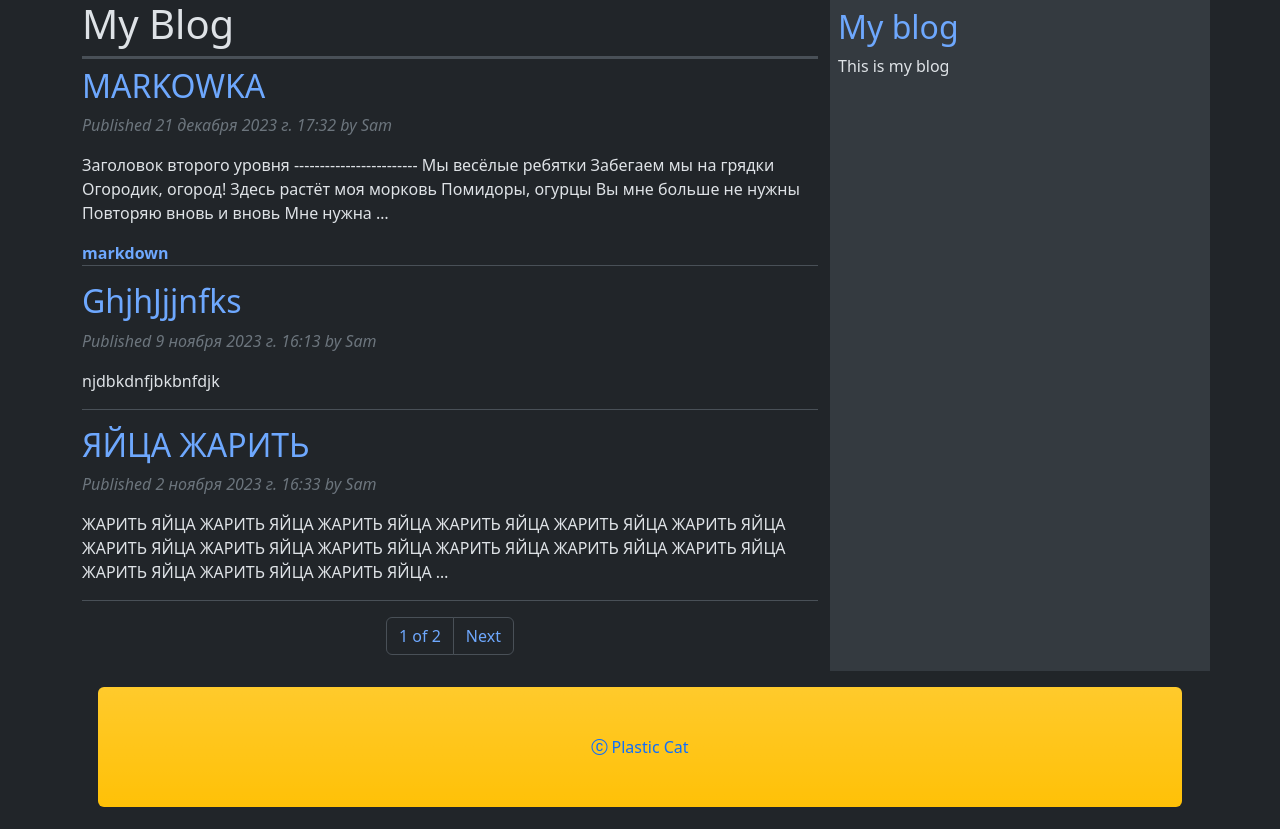
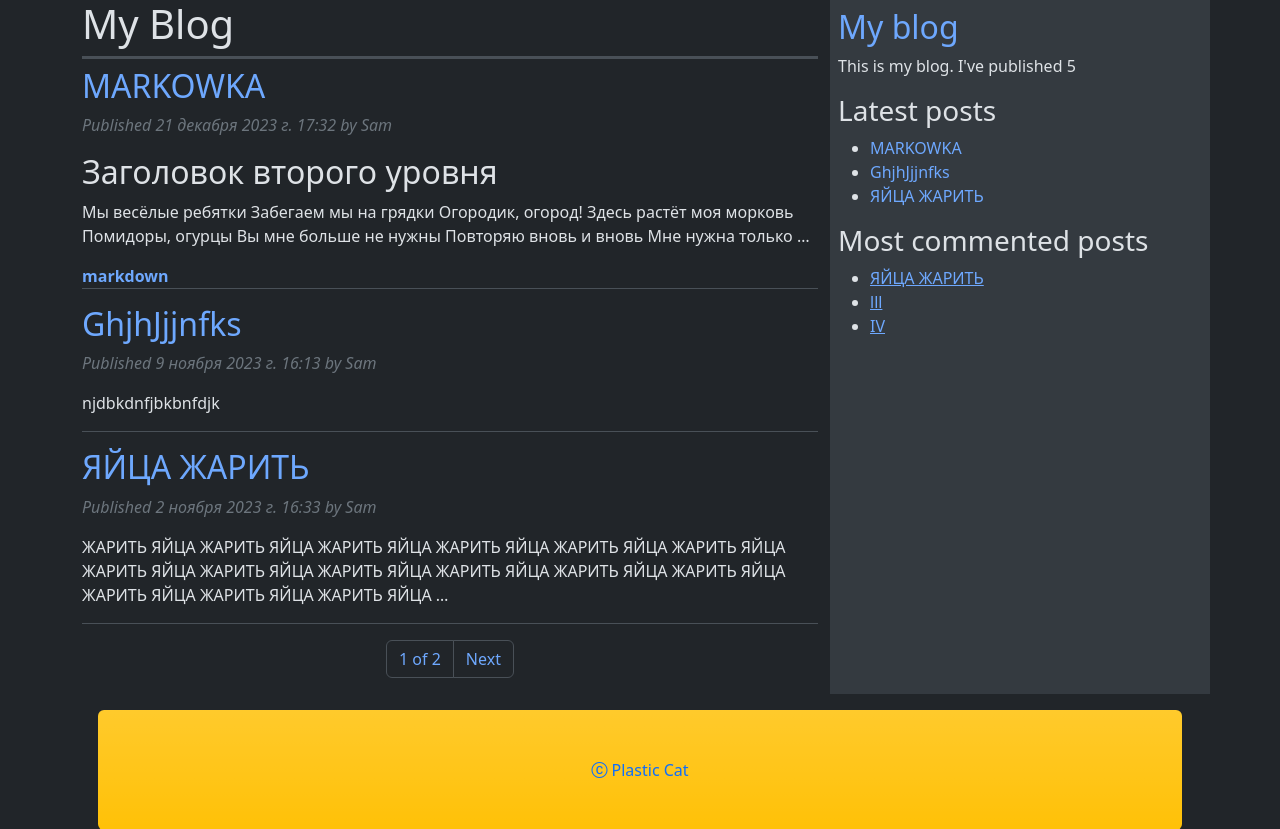
Before and after one commit to SimonSok96/python_web_blog, a Django app: page /blog/ in a window 1280 px wide. Shown: the top 829 px of the page. Before the commit the page ends 807 px from the top, so only its background shows below. Run offline with Django 4.2, Linux system fonts and the light colour scheme; data comes from the database, SQL or seed files in the repository; both versions use the stored data as it was after the commit; parts of the project's set-up code (start-up, migrations or seed data) failed here and were passed over.

Commit message:
Costum tags

```diff
--- a/blog/templates/blog/base.html
+++ b/blog/templates/blog/base.html
@@ -1,4 +1,5 @@
 {% load static %}
+{% load blog_tags %}
 <!DOCTYPE html>
 <html lang="en" data-bs-theme="dark">
 <head>
@@ -17,7 +18,18 @@
             </div>
             <div class="col-md-4 p-2 bg-body-secondary" id="sidebar">
                 <h2><a href="{% url 'blog:post_list' %}" class="text-decoration-none">My blog</a></h2>
-                <p>This is my blog</p>
+                <p>This is my blog. I've published {% total_posts %}</p>
+                <h3>Latest posts</h3>
+                {% show_latest_posts 3 %}
+                <h3>Most commented posts</h3>
+                {% get_most_commented_posts as most_commented_posts %}
+                <ul>
+                    {% for post in most_commented_posts %}
+                    <li>
+                        <a href="{{ post.get_absolute_url }}" class="test-decoration-none">{{ post.title }}</a>
+                    </li>
+                    {% endfor %}
+                </ul>
             </div>
         </div>
         <footer class="bg-warning bg-gradient m-3 p-5 text-center text-primary rounded-2"><i class="bi bi-c-circle"></i> Plastic Cat</footer>
--- a/blog/templates/blog/post/detail.html
+++ b/blog/templates/blog/post/detail.html
@@ -1,4 +1,5 @@
 {% extends "blog/base.html" %}
+{% load blog_tags %}
 
 {% block title %} {{ post.title }} {% endblock %}
 
@@ -7,7 +8,7 @@
     <p class="date fst-italic text-secondary">
         Published {{ post.publish }} by {{ post.author }}
     </p>
-    {{ post.body|linebreaks }}
+    {{ post.body|markdown }}
     <p>
         <a href="{% url 'blog:post_share' post.id %}" class="text-decoration-none">
             Share this post
--- /dev/null
+++ b/blog/templates/blog/post/latest_posts.html
@@ -0,0 +1,7 @@
+<ul>
+    {% for post in latest_posts %}
+    <li>
+        <a href="{{ post.get_absolute_url }}" class="text-decoration-none">{{ post.title }}</a>
+    </li>
+    {% endfor%}
+</ul>
--- a/blog/templates/blog/post/list.html
+++ b/blog/templates/blog/post/list.html
@@ -1,4 +1,5 @@
 {% extends "blog/base.html" %}
+{% load blog_tags %}
 
 {% block title %}My blog{% endblock %}
 
@@ -17,7 +18,7 @@
         Published {{ post.publish }} by {{ post.author }}
     </p>
     <div>
-        {{ post.body|truncatewords:30|linebreaks }}
+        {{ post.body|markdown|truncatewords_html:30 }}
     </div>
     <p class="tags fw-semibold text-secondary border-bottom">
         {% for tag in post.tags.all %}
--- /dev/null
+++ b/blog/templatetags/blog_tags.py
@@ -0,0 +1,31 @@
+import markdown
+from django import template
+from django.db.models import Count
+from django.utils.safestring import mark_safe
+
+from ..models import Post
+
+register = template.Library()
+
+
+@register.simple_tag
+def total_posts():
+    return Post.published.count()
+
+
+@register.inclusion_tag('blog/post/latest_posts.html')
+def show_latest_posts(count=3):
+    latest_post = Post.published.order_by('-publish')[:count]
+    return {'latest_posts': latest_post}
+
+
+@register.simple_tag
+def get_most_commented_posts(count=3):
+    return Post.published.annotate(
+                total_comments=Count('comments')
+            ).order_by('-total_comments')[:count]
+
+
+@register.filter(name='markdown')
+def markdown_format(text):
+    return mark_safe(markdown.markdown(text))
--- a/core/settings.py
+++ b/core/settings.py
@@ -27,7 +27,7 @@ DEBUG = True
 
 ALLOWED_HOSTS = []
 
-
+SITE_ID = 1
 # Application definition
 
 INSTALLED_APPS = [
@@ -37,6 +37,8 @@ INSTALLED_APPS = [
     'django.contrib.sessions',
     'django.contrib.messages',
     'django.contrib.staticfiles',
+    'django.contrib.sites',
+    'django.contrib.sitemaps',
     'blog',
     "crispy_forms",
     "crispy_bootstrap5",
--- a/core/urls.py
+++ b/core/urls.py
@@ -15,9 +15,18 @@ Including another URLconf
     2. Add a URL to urlpatterns:  path('blog/', include('blog.urls'))
 """
 from django.contrib import admin
+from django.contrib.sitemaps.views import sitemap
 from django.urls import path, include
+
+from blog.sitemaps import PostSitemap
+
+sitemaps = {
+    'posts': PostSitemap,
+}
 
 urlpatterns = [
     path("admin/", admin.site.urls),
-    path("blog/", include('blog.urls', namespace='blog'))
+    path("blog/", include('blog.urls', namespace='blog')),
+    path("sitemap.xml", sitemap, {'sitemaps': sitemaps},
+         name='django.contrib.sitemaps.views.sitemap'),
 ]
```
Also changed, not shown: blog/sitemaps.py (added, +14 -0 lines), blog/templatetags/__init__.py (added), db.sqlite3.
